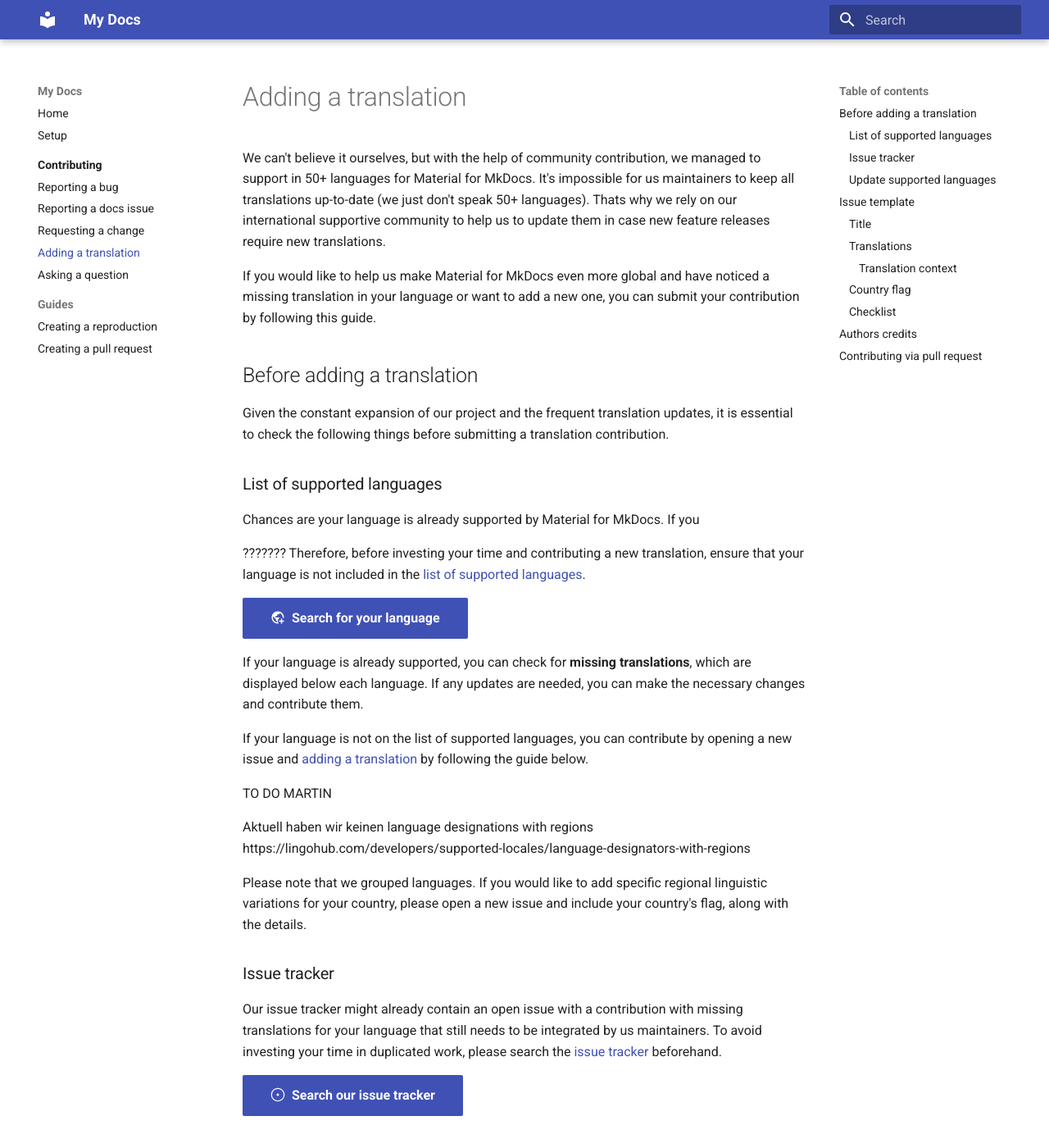
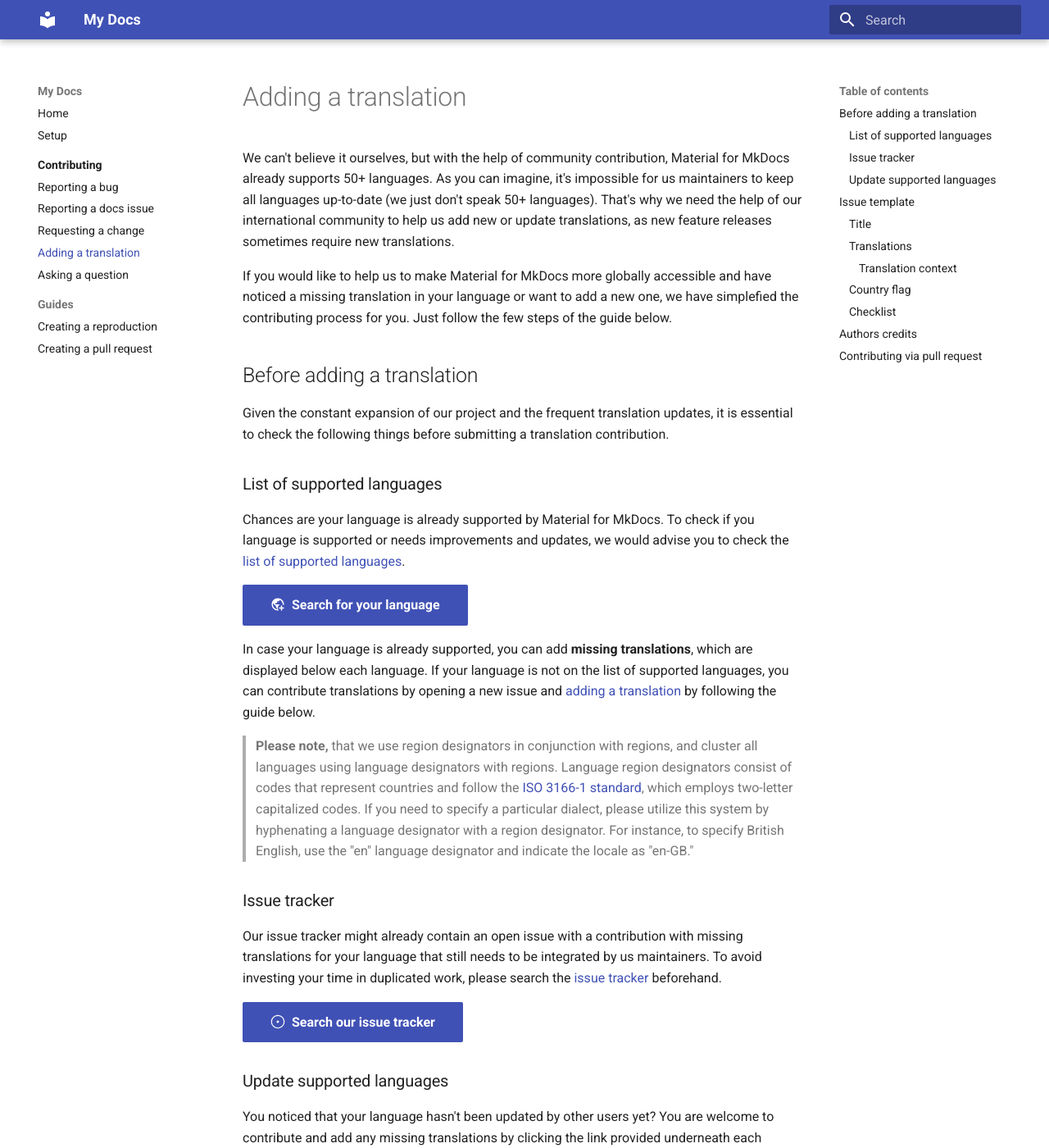
Before and after one commit to katharinalisalin/demo-bug-template, an MkDocs documentation site: the page built from docs/contributing/adding-a-translation.md, in a window 1280 px wide and 1400 px high. Shown: the whole window at 82% size. Built offline with MkDocs 1.6.1 and Material for MkDocs 9.7.7, drawn with Linux system fonts in a browser that asks for light colours; some of the changed text lies outside the part shown.

Commit message:
Updated docs

```diff
--- a/docs/contributing/adding-a-translation.md
+++ b/docs/contributing/adding-a-translation.md
@@ -1,14 +1,16 @@
 # Adding a translation
 
-We can't believe it ourselves, but with the help of community contribution, we
-managed to support in 50+ languages for Material for MkDocs. It's impossible for us
-maintainers to keep all translations up-to-date (we just don't speak 50+
-languages). Thats why we rely on our international supportive community to help
-us to update them in case new feature releases require new translations.
+We can't believe it ourselves, but with the help of community contribution,
+Material for MkDocs already supports 50+ languages. As you can imagine, it's
+impossible for us maintainers to keep all languages up-to-date (we just don't
+speak 50+ languages). That's why we need the help of our international community
+to help us add new or update translations, as new feature releases sometimes
+require new translations.
 
-If you would like to help us make Material for MkDocs even more global and have
-noticed a missing translation in your language or want to add a new one, you can
-submit your contribution by following this guide.
+If you would like to help us to make Material for MkDocs more globally
+accessible and have noticed a missing translation in your language or want to
+add a new one, we have simplefied the contributing process for you. Just follow
+the few steps of the guide below.
 
 ## Before adding a translation
 
@@ -18,38 +20,30 @@ contribution.
 
 ### List of supported languages
 
-Chances are your language is already supported by Material for MkDocs. If you
-
-
-
-??????? Therefore,
-before investing your time and contributing a new translation, ensure that your
-language is not included in the [list of supported languages].
+Chances are your language is already supported by Material for MkDocs. To check
+if you language is supported or needs improvements and updates, we would advise
+you to check the [list of supported languages].
 
 [:material-earth-plus:&nbsp; Search for your language][Search for your language]{ .md-button .md-button--primary }
 
   [list of supported languages]: https://squidfunk.github.io/mkdocs-material/setup/changing-the-language/#site-language
   [Search for your language]: https://squidfunk.github.io/mkdocs-material/setup/changing-the-language/#site-language
 
-If your language is already supported, you can check for **missing translations**,
-which are displayed below each language. If any updates are needed, you can make
-the necessary changes and contribute them.
+In case your language is already supported, you can add **missing translations**,
+which are displayed below each language. If your language is not on the list of
+supported languages, you can contribute translations by opening a new issue and
+[adding a translation] by following the guide below.
 
-If your language is not on the list of supported languages, you can contribute
-by opening a new issue and [adding a translation] by following the guide below.
-
-
-
-TO DO MARTIN
-
-Aktuell haben wir keinen language designations with regions
-https://lingohub.com/developers/supported-locales/language-designators-with-regions
-
-Please note that we grouped languages. If you would like to add specific regional
-linguistic variations for your country, please open a new issue and include your
-country's flag, along with the details.
+> __Please note,__ that we use region designators in conjunction with regions,
+> and cluster all languages using language designators with regions. Language
+> region designators consist of codes that represent countries and follow the
+> [ISO 3166-1 standard], which employs two-letter capitalized codes. If you need
+> to specify a particular dialect, please utilize this system by hyphenating a
+> language designator with a region designator. For instance, to specify British
+> English, use the "en" language designator and indicate the locale as "en-GB."
 
   [Adding a translation]: https://github.com/squidfunk/mkdocs-material/issues/new?assignees=&labels=change+request&template=04-add-a-translation.yml&title=Add+translations+for+...
+  [ISO 3166-1 standard]: https://lingohub.com/developers/supported-locales/language-designators-with-regions
 
 ### Issue tracker
 
@@ -65,14 +59,12 @@ maintainers. To avoid investing your time in duplicated work, please search the
 
 ### Update supported languages
 
-TO DO MARTIN
-
-If, after checking the issue tracker, you have found that the missing
-translations for your language haven't been submitted by other users yet, you
-can add them by clicking the link that displays tthe number of missing t
-ranslations under each language in the [list of supported languages]. This will
-redirect you to a new issue template that will be automatically filled with
-essential information and have highlighted fields that need to be adjusted by you.
+You noticed that your language hasn't been updated by other users yet? You are
+welcome to contribute and add any missing translations by clicking the link
+provided underneath each language in the [list of supported languages]. This
+link will direct you to a new issue template that is pre-filled with all the
+necessary information. Any fields that can be adjusted will be highlighted for
+your convenience.
 
 [:material-translate-variant:&nbsp; Add missing translations][Update your translations]{ .md-button .md-button--primary }
 
```
Also changed, not shown: docs/contributing/creating-a-pull-request.md (+3 -3 lines), docs/contributing/index.md (+54 -45 lines), docs/contributing/reporting-a-bug.md (+0 -9 lines).
